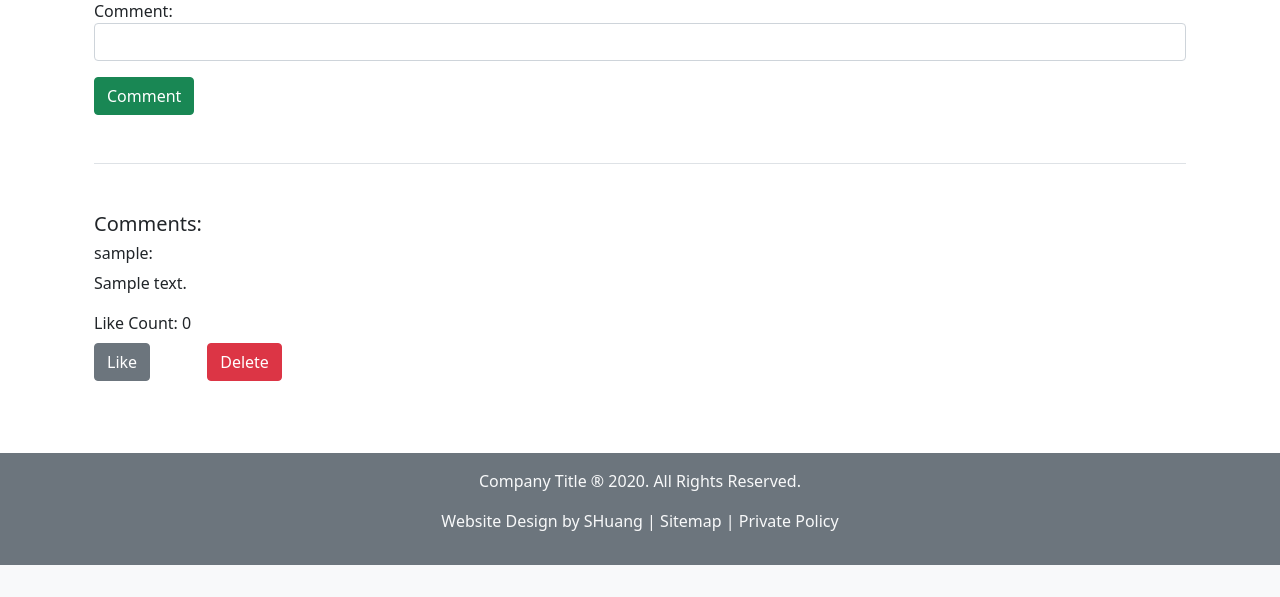
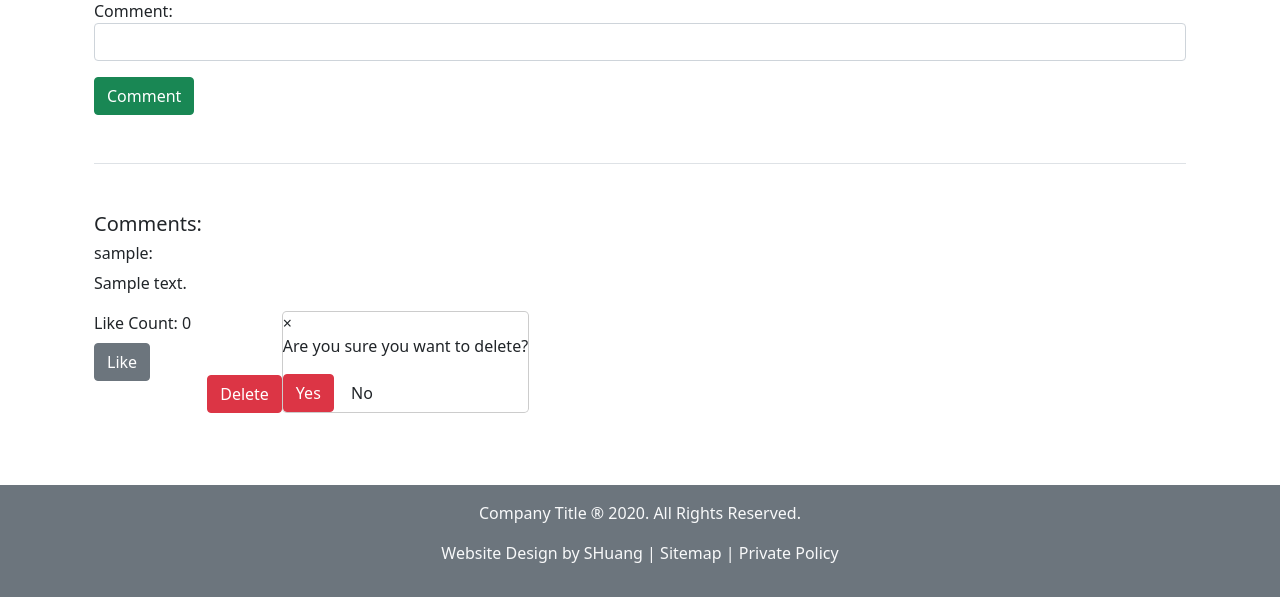
Before and after one commit to scotth527/Django-blog, a Django app: page /1/ in a window 1280 px wide. Shown: the part 373-970 px from the top of the page. Before the commit the page ends 938 px from the top, so only its background shows below. Run offline with Django 3.2, Linux system fonts and the light colour scheme; a user stored in the database is signed in; tables that the repository leaves empty hold one stand-in row (values such as "Sample post"); data that the repository does not hold is empty; some libraries are stand-ins or nearby versions.

Commit message:
worked on the comments delete function

```diff
--- a/posts/templates/posts/partials/_comments_delete.html
+++ b/posts/templates/posts/partials/_comments_delete.html
@@ -3,14 +3,13 @@
 <button id="myBtn" data-comment-id="{{id}}" class="btn btn-danger align-self-end delete-comment-button">Delete</button>
 
 <!-- The Modal -->
-<div id="delete_comment_modal_{{id}}" class="modal delete-comment-modal">
+<div id="delete_comment_modal_{{id}}" class=" delete-comment-modal">
 
   <!-- Modal content -->
   <div class="modal-content ">
     <span class="close">&times;</span>
     <p>Are you sure you want to delete?</p>
-
-    <form class="delete-comment-form" method="post" action="/posts/{{id}}/{{type}}/reaction/">
+    <form class="delete-comment-form" method="post" action="{% url 'posts:delete-comment' id %}">
     {% csrf_token %}
 
     <button class="btn btn-danger"  type="submit">Yes</button>
--- a/posts/urls.py
+++ b/posts/urls.py
@@ -10,10 +10,10 @@ urlpatterns = [
         path('', views.PostsDetailView.as_view(), name='detail'),
         path('delete', views.PostsDeleteView.as_view(), name='delete-post'),
         path('update', views.PostUpdateView.as_view(), name='update-post'),
+        path('delete/comment', views.CommentsDeleteView.as_view(), name='delete-comment')
     ])),
     path('<int:post_id>/comment/', include([
-        path('', views.create_comment, name='create-comment'),
-        path('delete', views.CommentsDeleteView.as_view(), name='delete-comment')
+        path('', views.create_comment, name='create-comment')
     ])),
     path('<int:object_id>/<str:object_type>/reaction/', views.toggle_reaction, name='toggle-reaction')
 ]
--- a/posts/utils/mixins.py
+++ b/posts/utils/mixins.py
@@ -4,4 +4,5 @@ class UserIsAuthorMixin(UserPassesTestMixin):
     """Checks if the user of this function is the author. Only the author can edit, delete for example."""
     def test_func(self):
         obj = self.get_object()
+        print("User is author mixin", obj.author, self.request.user, obj.author == self.request.user )
         return obj.author == self.request.user
--- a/posts/views.py
+++ b/posts/views.py
@@ -198,4 +198,6 @@ class CommentsDeleteView(LoginRequiredMixin, UserIsAuthorMixin, generic.DeleteVi
     # deleting object
     success_url = "/"
 
+
+
     # TODO: functionality for this path
```
Also changed, not shown: posts/templates/posts/partials/_comments_delete_js.html (+0 -15 lines).
